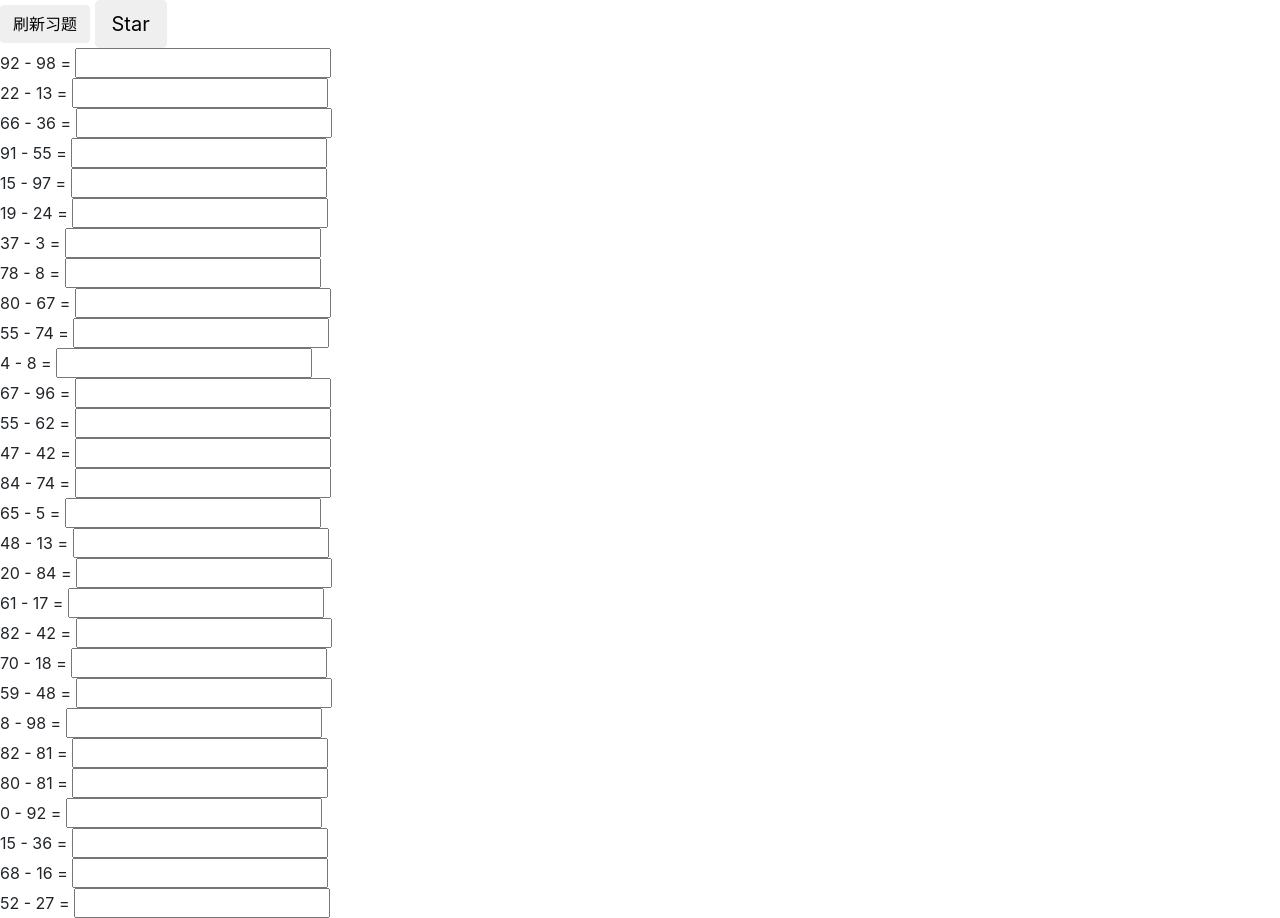
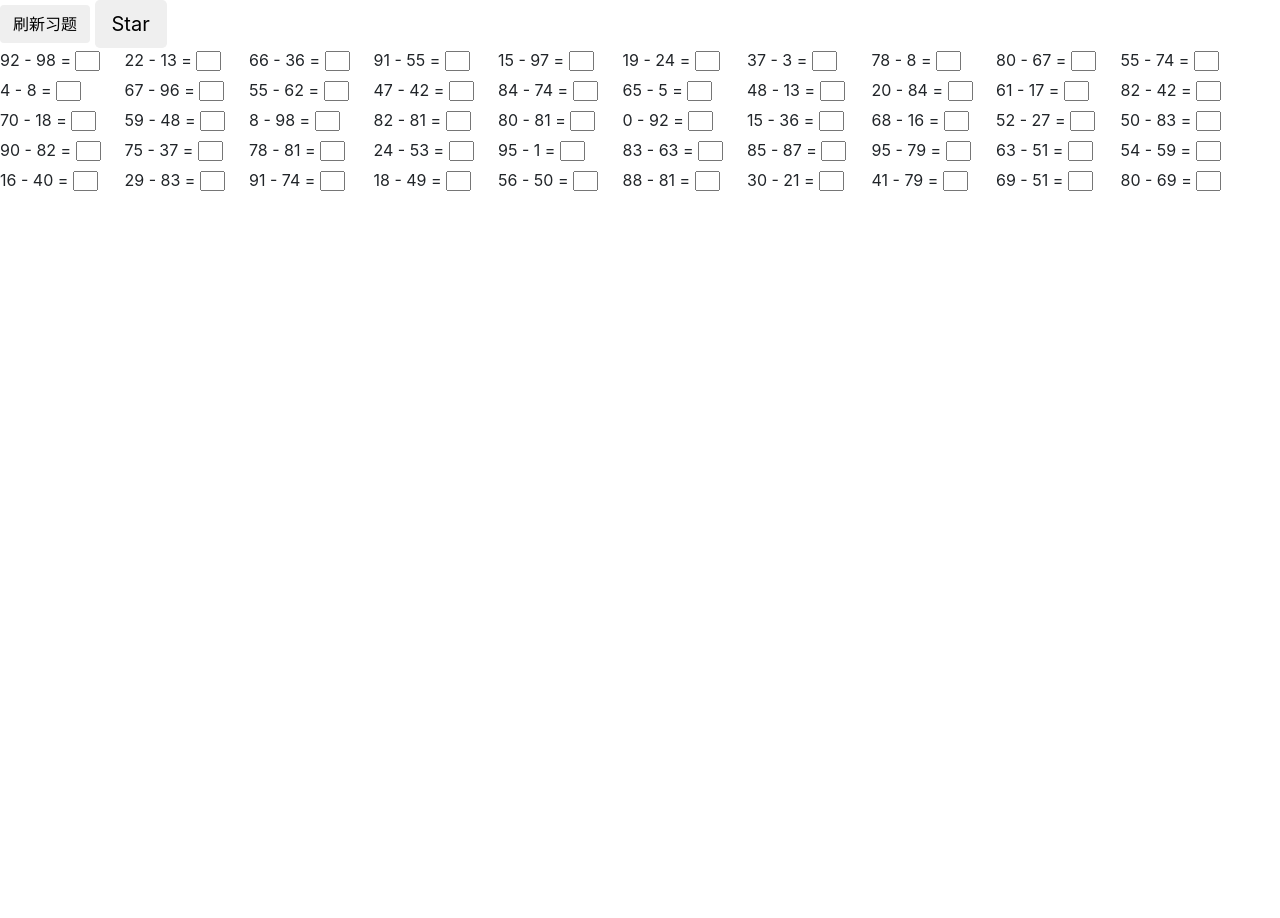
Before and after one commit to AllenGuo20150530/plusminus100, a plain HTML site: page index.html in a window 1280 px wide. Shown: the top 918 px of the page. After the commit the page ends 800 px from the top, so only its background shows below. Drawn offline with nearby package versions, Linux system fonts and the light colour scheme.

Commit message:
Update index.html

```diff
--- a/index.html
+++ b/index.html
@@ -6,7 +6,7 @@
     <meta http-equiv="X-UA-Compatible" content="ie=edge">
     <title>加减法习题</title>
     <script src='http://cdn.bootcss.com/jquery/3.1.1/jquery.js'></script>
-
+    <link href="plusminus.css" rel="stylesheet">
     <link href="http://cdn.bootcss.com/bootstrap/4.0.0-alpha.4/css/bootstrap.min.css" rel="stylesheet">
 </head>
 <body>
```
